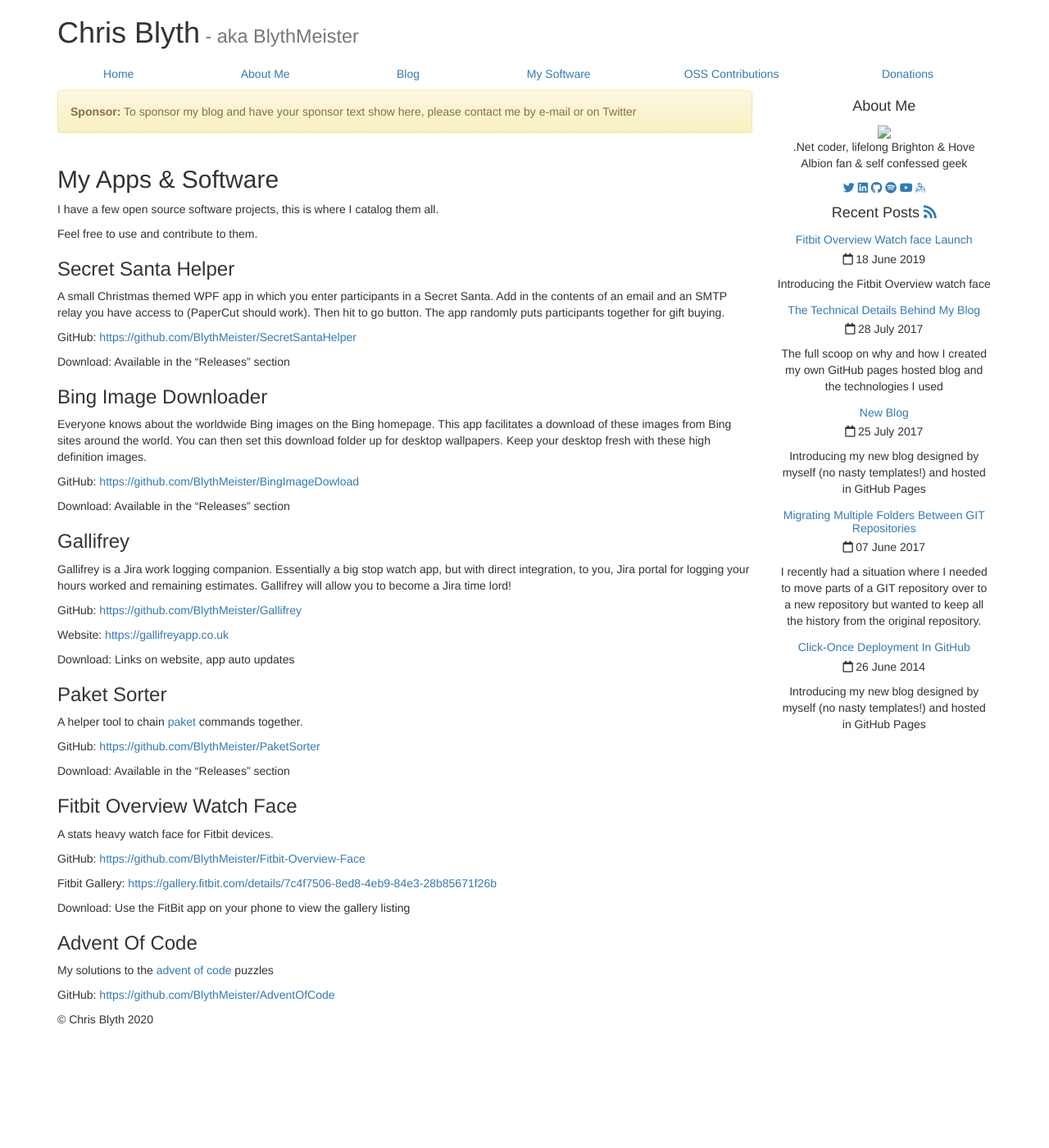
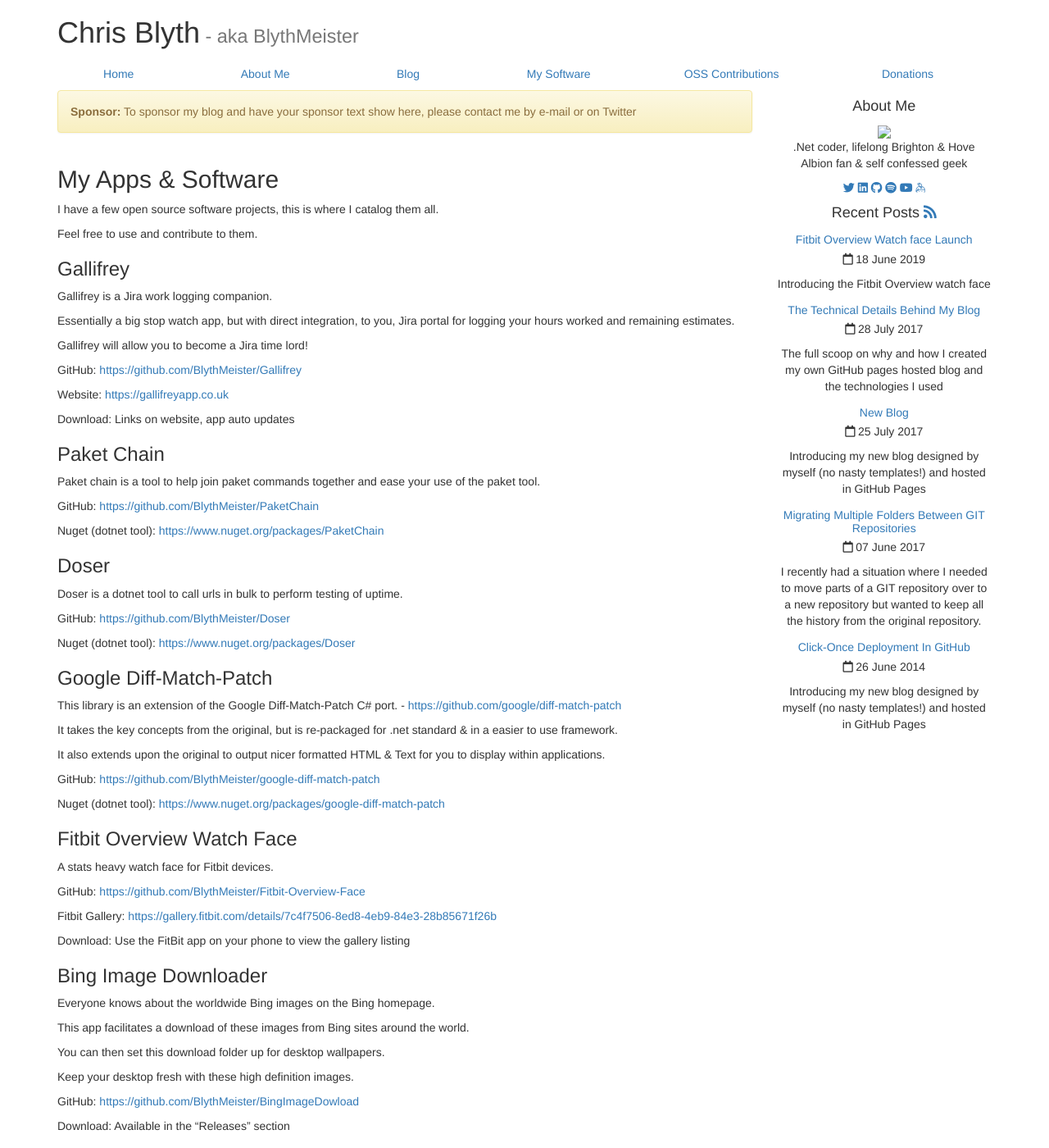
Before and after one commit to BlythMeister/blyth.me.uk, a Jekyll site: the page built from software/mine/index.md, in a window 1280 px wide and 1400 px high. Shown: the whole window at 82% size. Built offline with Jekyll 4.4.1, drawn with Linux system fonts in a browser that asks for light colours; nearby versions of some CDN libraries; some of the changed text lies outside the part shown.

Commit message:
Update my software

```diff
--- a/software/mine/index.md
+++ b/software/mine/index.md
@@ -10,31 +10,12 @@
 
 Feel free to use and contribute to them.
 
-### Secret Santa Helper
-
-A small Christmas themed WPF app in which you enter participants in a Secret Santa.
-Add in the contents of an email and an SMTP relay you have access to (PaperCut should work).
-Then hit to go button. The app randomly puts participants together for gift buying.
-
-GitHub: <https://github.com/BlythMeister/SecretSantaHelper>
-
-Download: Available in the "Releases" section
-
-### Bing Image Downloader
-
-Everyone knows about the worldwide Bing images on the Bing homepage.
-This app facilitates a download of these images from Bing sites around the world.
-You can then set this download folder up for desktop wallpapers.
-Keep your desktop fresh with these high definition images.
-
-GitHub: <https://github.com/BlythMeister/BingImageDowload>
-
-Download: Available in the "Releases" section
-
 ### Gallifrey
 
 Gallifrey is a Jira work logging companion.
+
 Essentially a big stop watch app, but with direct integration, to you, Jira portal for logging your hours worked and remaining estimates.
+
 Gallifrey will allow you to become a Jira time lord!
 
 GitHub: <https://github.com/BlythMeister/Gallifrey>
@@ -43,13 +24,33 @@
 
 Download: Links on website, app auto updates
 
-### Paket Sorter
+### Paket Chain
 
-A helper tool to chain [paket](https://fsprojects.github.io/Paket/) commands together.
+Paket chain is a tool to help join paket commands together and ease your use of the paket tool.
 
-GitHub: <https://github.com/BlythMeister/PaketSorter>
+GitHub: <https://github.com/BlythMeister/PaketChain>
 
-Download: Available in the "Releases" section
+Nuget (dotnet tool): <https://www.nuget.org/packages/PaketChain>
+
+### Doser
+
+Doser is a dotnet tool to call urls in bulk to perform testing of uptime.
+
+GitHub: <https://github.com/BlythMeister/Doser>
+
+Nuget (dotnet tool): <https://www.nuget.org/packages/Doser>
+
+### Google Diff-Match-Patch
+
+This library is an extension of the Google Diff-Match-Patch C# port. - <https://github.com/google/diff-match-patch>
+
+It takes the key concepts from the original, but is re-packaged for .net standard & in a easier to use framework.
+
+It also extends upon the original to output nicer formatted HTML & Text for you to display within applications.
+
+GitHub: <https://github.com/BlythMeister/google-diff-match-patch>
+
+Nuget (dotnet tool): <https://www.nuget.org/packages/google-diff-match-patch>
 
 ### Fitbit Overview Watch Face
 
@@ -61,6 +62,32 @@
 
 Download: Use the FitBit app on your phone to view the gallery listing
 
+### Bing Image Downloader
+
+Everyone knows about the worldwide Bing images on the Bing homepage.
+
+This app facilitates a download of these images from Bing sites around the world.
+
+You can then set this download folder up for desktop wallpapers.
+
+Keep your desktop fresh with these high definition images.
+
+GitHub: <https://github.com/BlythMeister/BingImageDowload>
+
+Download: Available in the "Releases" section
+
+### Secret Santa Helper
+
+A small Christmas themed WPF app in which you enter participants in a Secret Santa.
+
+Add in the contents of an email and an SMTP relay you have access to (PaperCut should work).
+
+Then hit to go button. The app randomly puts participants together for gift buying.
+
+GitHub: <https://github.com/BlythMeister/SecretSantaHelper>
+
+Download: Available in the "Releases" section
+
 ### Advent Of Code
 
 My solutions to the [advent of code](http://adventofcode.com/) puzzles
```
